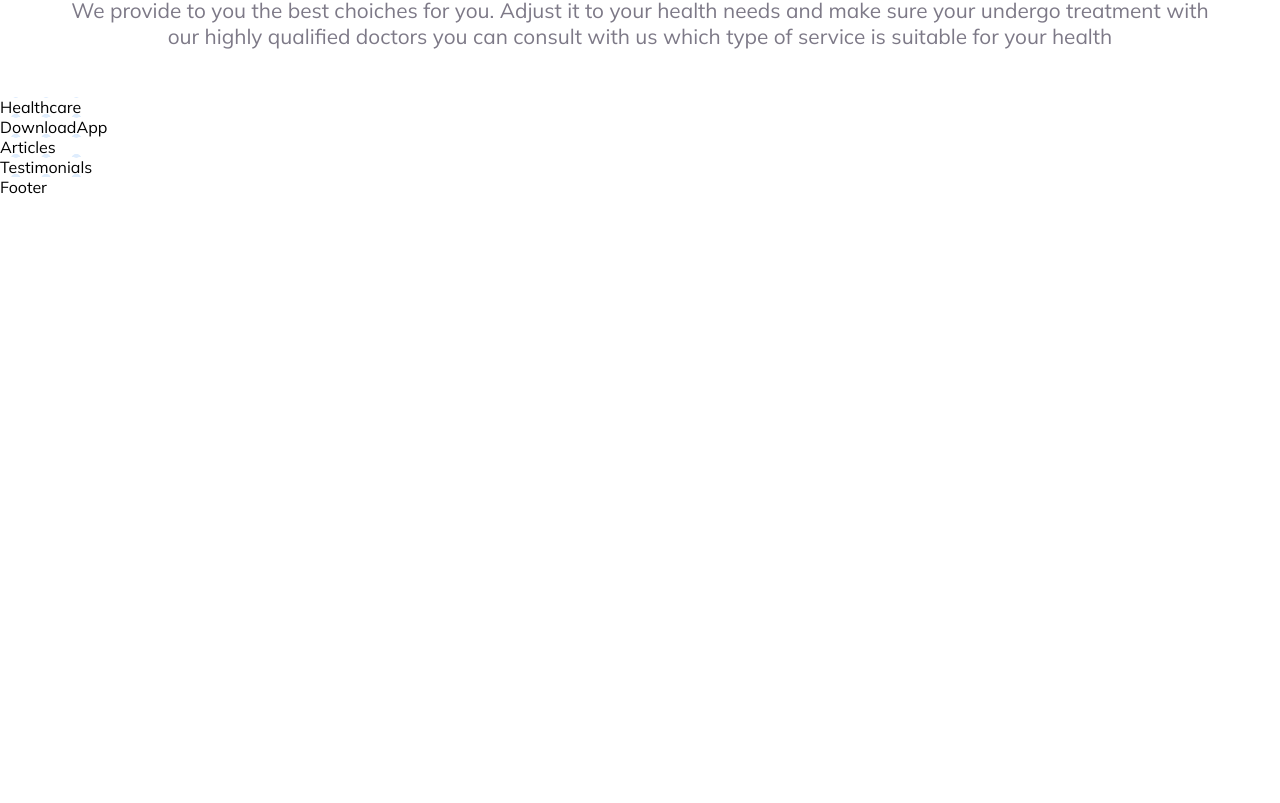
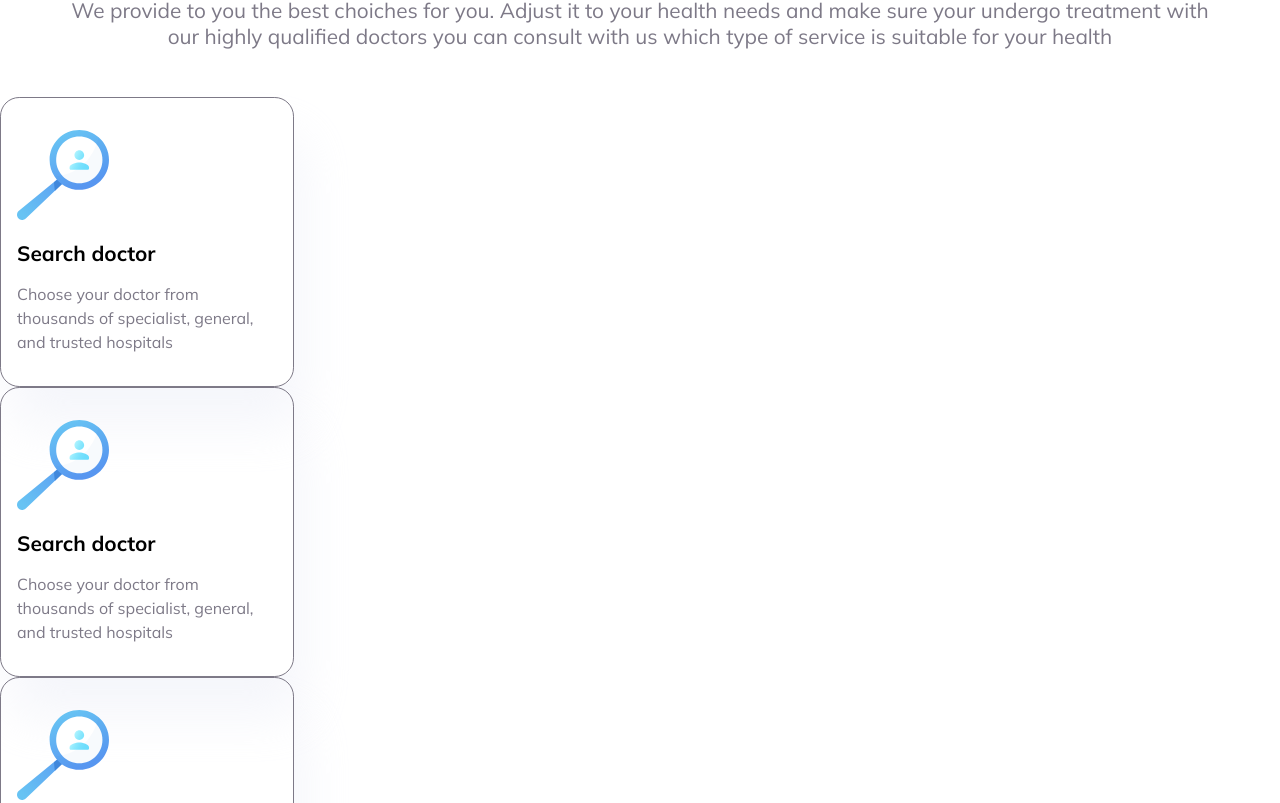
Before and after one commit to TeNeBiT-eng/Trafalgar-virtual-healthcare-landing-page, a React (Create React App) app: page / in a window 1280 px wide. Shown: the part 757-1560 px from the top of the page. Before the commit the page ends 954 px from the top, so only its background shows below. Built offline with nearby package versions, Linux system fonts and the light colour scheme.

Commit message:
card component

```diff
--- a/src/App.css
+++ b/src/App.css
@@ -62,7 +62,7 @@ nav ul li a::before {
   content: "";
   width: 100%;
   height: 2px;
-  opacity: 0;
+  opacity: 0.1;
   background-color: #1f1534;
   position: absolute;
   top: 100%;
@@ -105,8 +105,6 @@ nav ul li a:hover::after {
   line-height: 1.75;
   width: 89%;
 }
-.consultBtn {
-}
 .consultBtn button{
   background-color: #458ff6;
 }
@@ -140,8 +138,23 @@ h2::after{
   left: 48%;
   border-radius: 10px;
 }
-.section2 p{
+.servicesText{
   text-align: center;
   width: 90%;
   margin: 3rem auto;
 }
+.card{
+  border: 1px solid #7D7987;
+  width: 23%;
+  padding: 2rem 1rem;
+  border-radius: 1.2rem;
+  box-shadow: 10px 40px 50px rgba(229, 233, 246, 0.4);
+}
+.cardHeading{
+  color: black;
+  font-weight: 700;
+}
+.cardText{
+  line-height: 1.5;
+  font-size: 1rem;
+}
--- /dev/null
+++ b/src/components/Card.jsx
@@ -0,0 +1,20 @@
+import React from "react";
+import { SVG } from "../asset/svg/Svg";
+
+
+function Card (){
+    return (
+        <div className="card">
+        <div className="serviceImg">
+          <img src={SVG.Trafalgarsearch} alt="" />
+          <p className="cardHeading">Search doctor</p>
+          <p className="cardText">
+            Choose your doctor from thousands of specialist, general, and
+            trusted hospitals
+          </p>
+        </div>
+      </div>
+    )
+}
+
+export default Card;
--- a/src/layout/Services.jsx
+++ b/src/layout/Services.jsx
@@ -1,17 +1,20 @@
 import React from "react";
+import Card from "../components/Card";
 
-const Services = () => {
+const Services = (props) => {
   return (
     <section className="section2">
       <h2>Our services</h2>
-      <p>
+      <p className="servicesText">
         We provide to you the best choiches for you. Adjust it to your health
         needs and make sure your undergo treatment with our highly qualified
         doctors you can consult with us which type of service is suitable for
         your health
       </p>
+      <Card />
+      <Card />
+      <Card />
 
-      <div></div>
     </section>
   );
 };
```
